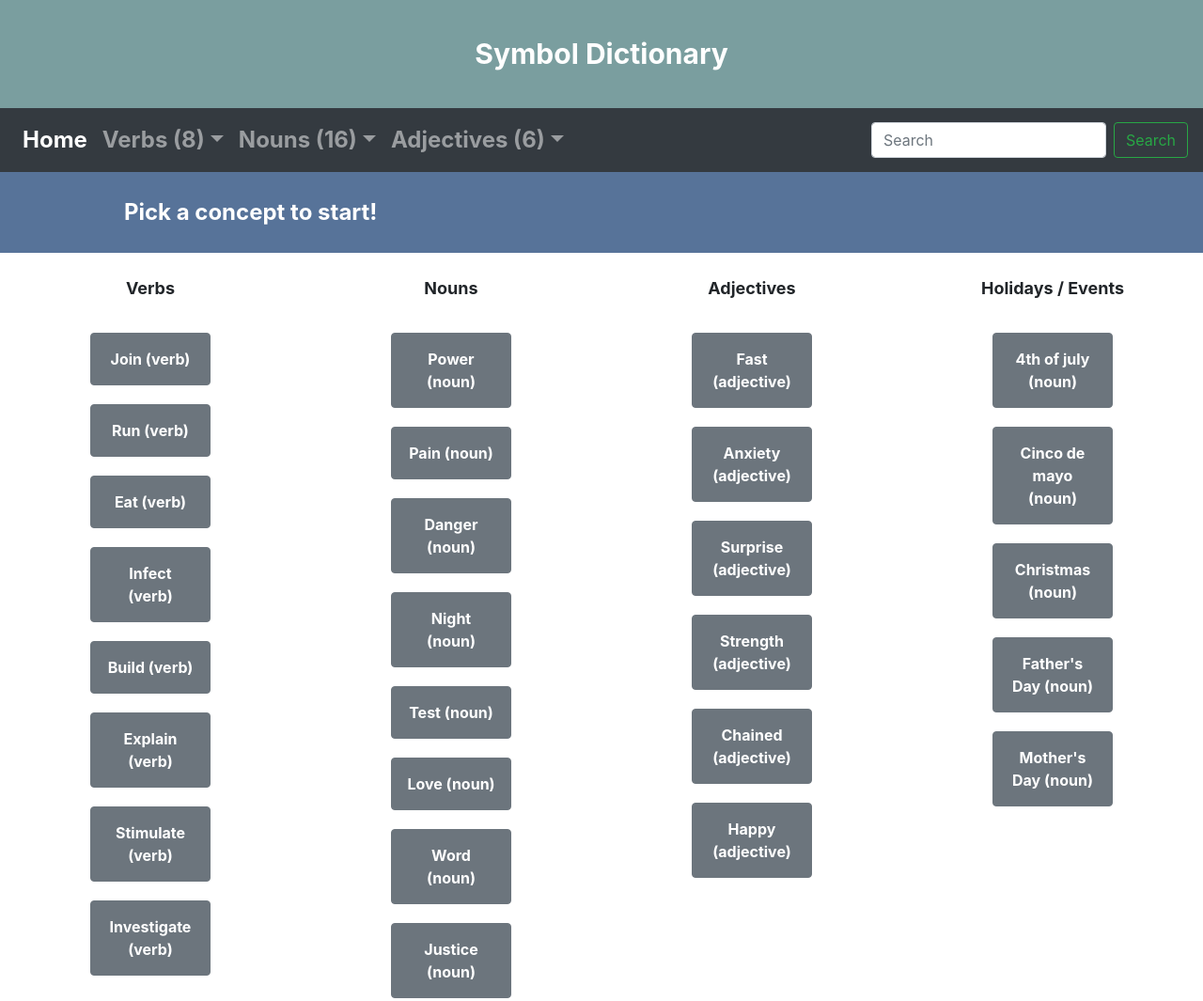
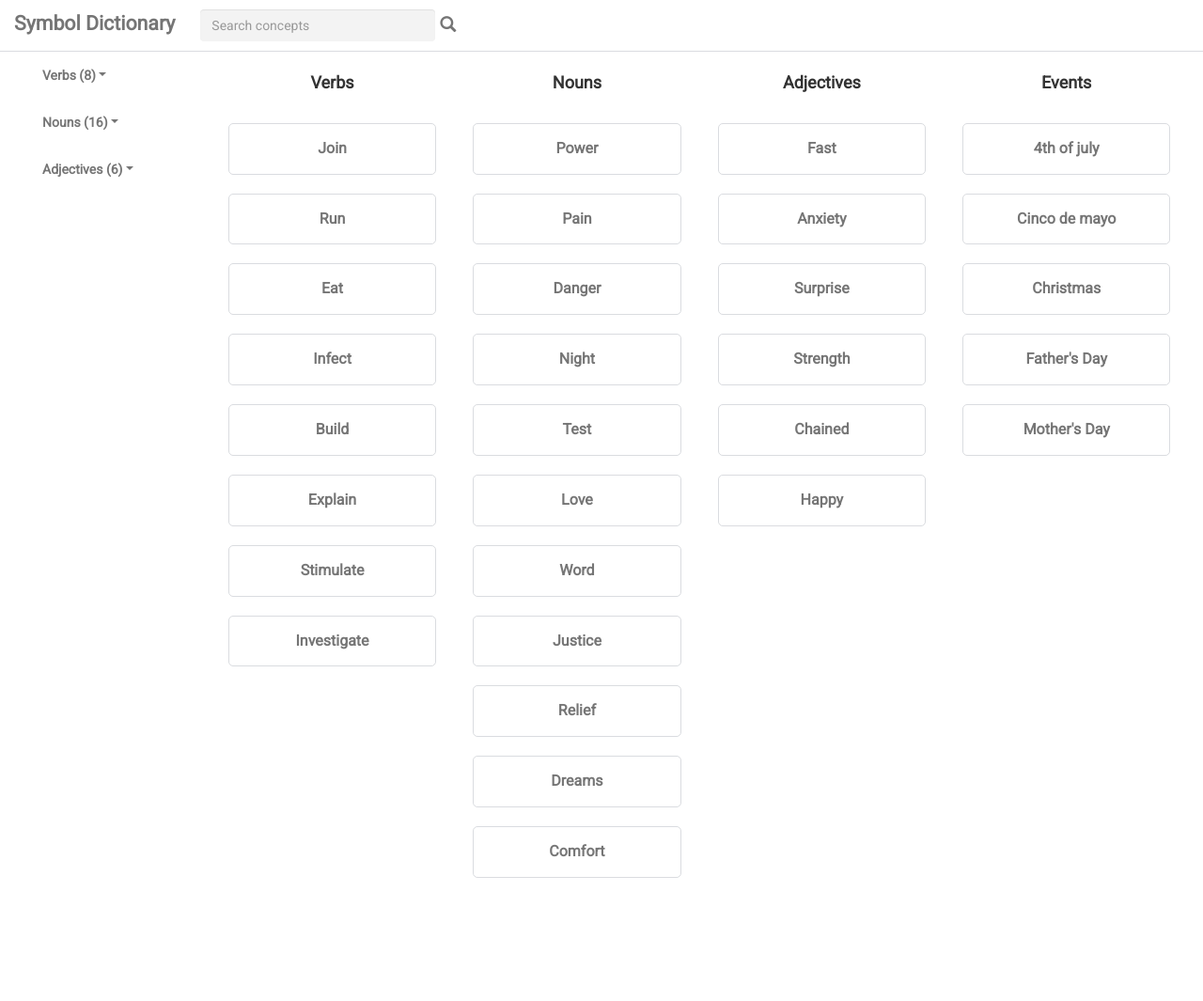
Before and after one commit to eozmen410/symbol_dictionary, a plain HTML site: page index.html in a window 1280 px wide. Shown: the top 1065 px of the page at 94% size. After the commit the page ends 945 px from the top, so only its background shows below. Drawn offline with nearby package versions, Linux system fonts and the light colour scheme.

Commit message:
pair programming front - end

```diff
--- a/dict.js
+++ b/dict.js
@@ -9,13 +9,15 @@ $(document).ready(function() {
     console.log("document ready, all_data:");
     console.log(all_data);
     console.log(concepts)
-    loadHome()
+    loadHome(Object.keys(all_data))
     loadNavBar();
     console.log(concepts)
     // $("#bar").css('display', 'none')
+    load_concepts_array()
     loadImages("img_grid", active_type);
 
-    $("#home").click(function(){
+    $("#header").click(function(){
+        $("#message").hide()
         console.log('clicked on home')
         $("#btns").removeClass('invisible')
         $("#search_btns").empty()
@@ -30,6 +32,13 @@ $(document).ready(function() {
         console.log(input)
         search(input)
     })
+
+    $("#search_in").keyup(function(){
+
+         var input =$("#search_in").val()
+        console.log(input)
+        search(input)
+    })
 });
 
 
@@ -40,11 +49,14 @@ function search(word) {
         var name = concepts[i]['concept']
         if(name.includes(word)){
             console.log(name)
-            matching.push(concepts[i])
+            // matching.push(concepts[i])
+            matching.push(concepts[i]['id'])
         }
     }
+
     console.log(matching)
-    load_search_results(matching)
+    // load_search_results(matching)
+    loadHome(matching)
 
 }
 
@@ -62,7 +74,7 @@ function load_search_results(arr) {
         var name = arr[i]['concept'];
         var pos = all_data[id]['partOfSpeech'];
         var link = id + '_' + name;
-        var btn = $("<button class='btn btn-secondary homeBtn'>"+ capitalFirstLetter(name) +" ("+pos+")"+ "</button>")
+        var btn = $("<button class='btn homeBtn'>"+ capitalFirstLetter(name) +" ("+pos+")"+ "</button>")
         $(btn).attr('id', id)
         $(btn).attr('href', '#'+link)
         $(btn).click(function(){
@@ -76,19 +88,34 @@ function load_search_results(arr) {
     }
 }
 
-function loadHome() {
-    $("verb_btns").empty()
-    $("noun_btns").empty()
-    $("adjective_btns").empty()
-    // $("btns").empty()
-    Object.keys(all_data).forEach(function(key, index) {
-        var id = key;
+function load_concepts_array() {
+    for (var key in all_data) {
         var name = all_data[key]['concept_name'];
-        concepts.push({'concept': name, 'id':id})
+        concepts.push({'concept': name, 'id':key})
+    }
+}
+
+function loadHome(arr) {
+    console.log(arr)
+    $("#verb_btns").empty()
+    $("#verb_btns").append('<div align="center" class="col-header">Verbs</div><br>')
+    $("#noun_btns").empty()
+    $("#noun_btns").append('<div align="center" class="col-header">Nouns</div><br>')
+    $("#adjective_btns").empty()
+    $("#adjective_btns").append('<div align="center" class="col-header">Adjectives</div><br>')
+    $("#events_btns").empty()
+    $("#events_btns").append('<div align="center" class="col-header">Events</div><br>')
+
+
+    // $("#btns").empty()
+    for (var i in arr) {
+        var id = arr[i];
+        var key = arr[i]
+        var name = all_data[key]['concept_name'];
         // console.log(name)
         var pos = all_data[key]['partOfSpeech'];
         var link = id + '_' + name;
-        var btn = $("<button class='btn btn-secondary homeBtn'>"+ capitalFirstLetter(name) +" ("+pos+")"+ "</button>")
+        var btn = $("<button class='btn homeBtn'>"+ capitalFirstLetter(name) + "</button>")
         $(btn).attr('id', id)
         $(btn).attr('href', '#'+link)
         $(btn).click(function(){
@@ -103,8 +130,9 @@ function loadHome() {
             pos = "#events_btns"
         }
         $(pos).append(btndiv);
-    })
+    }
 }
+
 
 function loadNavBar() {
     console.log("loading navbar...");
@@ -163,6 +191,7 @@ function loadImages(table_id, id) {
     console.log('creating image grid...')
     console.log(id)
     if (id !== "none") {
+        $("#message").show()
         var symbol_list = all_data[id]["symbols"]
         var count = 0;
         var concept = all_data[id]["concept_name"]
@@ -179,7 +208,9 @@ function loadImages(table_id, id) {
             url = symbol_list[i]["imageURL"]
             search_term = "search term: " + symbol_list[i]['term']
             cell = row.insertCell(-1);
-            html = '<div class=\"parent\"> <img style=\'width: 350px; border: 2px solid white; padding: 3px; margin: 2px;\' src=\"' + url + '\"/> <div  class=\"info\">' + search_term + '</div>';
+            html = '<div class=\"parent\"> <img src=\"' + url + '\"/> <div  class=\"info\">' + search_term + '</div>';
+            // html = '<div class=\"parent\"> <img style=\'width: 350px; border: 2px solid white; padding: 3px; margin: 2px;\' src=\"' + url + '\"/> <div  class=\"info\">' + search_term + '</div>';
+
             cell.innerHTML = html;
                             count++;
                         }
@@ -190,9 +221,10 @@ function loadImages(table_id, id) {
             }
         }
         $("#symbolCount").html("# of symbols: " + count);
-        $("#conceptName").html("Concept: " + concept);
+        $("#conceptName").html(concept);
     } else {
         $('#' + table_id + ' tr').remove();
+        $("#message").hide()
         $("#symbolCount").html("");
         $("#conceptName").html("Pick a concept to start!");
     }
--- a/index.html
+++ b/index.html
@@ -9,19 +9,31 @@
 	<!-- <link rel="stylesheet"
 	href="https://stackpath.bootstrapcdn.com/bootstrap/4.2.1/css/bootstrap.min.css"> -->
 	<link rel="stylesheet" href="https://stackpath.bootstrapcdn.com/bootstrap/4.3.1/css/bootstrap.min.css" integrity="sha384-ggOyR0iXCbMQv3Xipma34MD+dH/1fQ784/j6cY/iJTQUOhcWr7x9JvoRxT2MZw1T" crossorigin="anonymous">
+	<link rel="stylesheet" href="https://maxcdn.bootstrapcdn.com/bootstrap/3.4.0/css/bootstrap.min.css">
 
+	<link href="https://fonts.googleapis.com/css?family=Roboto&display=swap" rel="stylesheet">
 	<script src="https://code.jquery.com/jquery-3.3.1.slim.min.js" integrity="sha384-q8i/X+965DzO0rT7abK41JStQIAqVgRVzpbzo5smXKp4YfRvH+8abtTE1Pi6jizo" crossorigin="anonymous"></script>
 	<script src="https://cdnjs.cloudflare.com/ajax/libs/popper.js/1.14.7/umd/popper.min.js" integrity="sha384-UO2eT0CpHqdSJQ6hJty5KVphtPhzWj9WO1clHTMGa3JDZwrnQq4sF86dIHNDz0W1" crossorigin="anonymous"></script>
 	<script src="https://stackpath.bootstrapcdn.com/bootstrap/4.3.1/js/bootstrap.min.js" integrity="sha384-JjSmVgyd0p3pXB1rRibZUAYoIIy6OrQ6VrjIEaFf/nJGzIxFDsf4x0xIM+B07jRM" crossorigin="anonymous"></script>
 
 	<style type="text/css">
+		body{
+			font-family: 'Roboto', sans-serif;
+
+		}
 		#header {
-			background-color: #7a9e9f;
-			padding: 35px;
-			font-size: 30px;
+			/*background-color: #7a9e9f;*/
+			background-color: white;
+			/*padding: 35px;*/
+			/*font-size: 30px;*/
 			font-weight: bold;
-			text-align: center;
-			color: white;
+			text-align: left;
+			color: rgba(0,0,0,.54);
+			font-size:21.3px;
+			font-family: 'Roboto', sans-serif;
+			cursor:pointer;
+			/*font-family: "Product Sans",Arial,Helvetica,sans-serif;*/
+			/*font-family: "Roboto","Helvetica Neue",sans-serif;*/
 		}
 		#nav {
 			overflow: hidden;
@@ -79,14 +91,26 @@
 		#adjectives {
 			font-size: 18px;
 		}
+		img{
+			height: 350px;
+			width:350px;
+			border-radius:10px;
+			object-fit: cover;
+
+
+		}
 		.homeBtn {
 			font-weight: bold;
 			font-size: 16px;
 			padding: 15px;
-			width: 40%;
+			width: 85%;
 			margin: 10px;
 			margin-left: auto;
 			margin-right: auto;
+			background-color: white;
+			border: 1px solid rgb(218, 220, 224);
+			border-radius:5px;
+			color:rgba(0,0,0,.54)!important;
 		}
 		.col-header {
 			font-size: 18px;
@@ -103,10 +127,43 @@
 		}
 		.search-form {
 			width: 250px;
+			background-color:#f3f3f3;
+			border:0px solid #ccc;
 		}
-		/* #search_btns {
+		#search_in:focus{
+			outline:none;
+			box-shadow: none;
+			border:1px solid #f3f3f3;
+		}
 
-		} */
+		.glyphicon {
+		    font-size: 17px;
+		  	display: inline !important;
+		}
+		#mainheader{
+			border-bottom:1px solid rgb(218, 220, 224);
+		}
+        #mainheader * {
+   			padding-top: 10px;
+   			padding-bottom:10px;
+   				}
+		#search_btn{
+			color:rgba(0,0,0,.54);
+			background-color: transparent!important;
+      		border-radius: 50px 50px  50px 50px !important;
+      		border:none!important;
+      		padding:0px 0px!important;
+      		padding-left:-10px!important;
+		}
+		a{
+    		color: rgba(0,0,0,.54)!important;
+    		font-weight: bolder!important;
+    		text-decoration: none;
+		}
+		#bar{
+			/*padding-left:-30px!important;*/
+		}
+
 	</style>
 	<script type="text/javascript" src="./all_data.js"></script>
 	<script type="text/javascript" src="./dict.js">	</script>
@@ -115,13 +172,18 @@
 <body>
 	<div class="container-fluid">
 		<div id="menu" >
-		<div class="row">
-			<div class="col-md-12" id="header"> Symbol Dictionary </div>
+		<div class="row" id="mainheader">
+			<div class= 'col-xs-2' style="display: inline-block; vertical-align: middle;" id="header"> Symbol Dictionary </div>
+			<div style="display: inline-block; vertical-align: middle;"> <input class="form-control mr-sm-2 search-form"  placeholder="Search concepts" aria-label="Search" id="search_in"> </div>
+		     <button style="display: inline-block; vertical-align: middle;" type="submit" id= "search_btn"><span class='glyphicon glyphicon-search'></span></button>
 		</div>
-		<nav class="navbar navbar-expand-lg navbar-dark bg-dark menubar" id="bar">
+		</div>
+
+		<div class = 'col-xs-2'>
+		<nav id="bar">
 		  <div class="collapse navbar-collapse menu" id="navbarSupportedContent" id="menu">
 		    <ul class="navbar-nav mr-auto">
-					<li class="nav-item active goHome" ><a class="nav-link" id="home">Home</a></li>
+
 		     <li class="nav-item dropdown">
 		        <a class="nav-link dropdown-toggle" href="#" id="verbDropdown" role="button" data-toggle="dropdown" aria-haspopup="true" aria-expanded="false">
 		          Verbs
@@ -156,23 +218,29 @@
  -->
 		    </ul>
 		    <!-- <form class="form-inline my-2 my-lg-0"> -->
-		      <input class="form-control mr-sm-2 search-form"  placeholder="Search" aria-label="Search" id="search_in">
-		      <button class="btn btn-outline-success my-2 my-sm-0" type="submit" id= "search_btn">Search</button>
+		      <!-- <input class="form-control mr-sm-2 search-form"  placeholder="Search" aria-label="Search" id="search_in">
+		      <button class="btn btn-outline-success my-2 my-sm-0" type="submit" id= "search_btn">Search</button> -->
 		    <!-- </form> -->
 		  </div>
 		</nav>
-		</div>
-		<div class="stick" id="message">
+	</div>
+
+
+		<!-- <div class = 'col-xs-3'> -->
+
+		<!-- <div class="stick" id="message">
+			<div class='row' >
 			<div id="conceptName" class="col-md-5"> </div>
 			<div id="symbolCount" class="col-md-5"></div>
 		</div>
+		</div> -->
 
 		<br>
 		<div id="btns" class="row">
 			<div id="verb_btns" class="col-md-3"><div align="center" class="col-header">Verbs</div><br></div>
 			<div id="noun_btns"class="col-md-3"><div align="center" class="col-header">Nouns</div><br></div>
 			<div id="adjective_btns"class="col-md-3"><div align="center"class="col-header">Adjectives</div><br></div>
-			<div id="events_btns"class="col-md-3"><div align="center"class="col-header">Holidays / Events</div><br></div>
+			<div id="events_btns"class="col-md-3"><div align="center"class="col-header">Events</div><br></div>
 		</div>
 		<div  class="row">
 			<div class="col-md-3"></div>
@@ -183,6 +251,7 @@
         	<table id='img_grid' width="300" border="0" cellpadding="50" border-spacing="50"> </table>
     	</div>
 	</div>
+<!-- </div> -->
 
 </body>
 </html>
```
